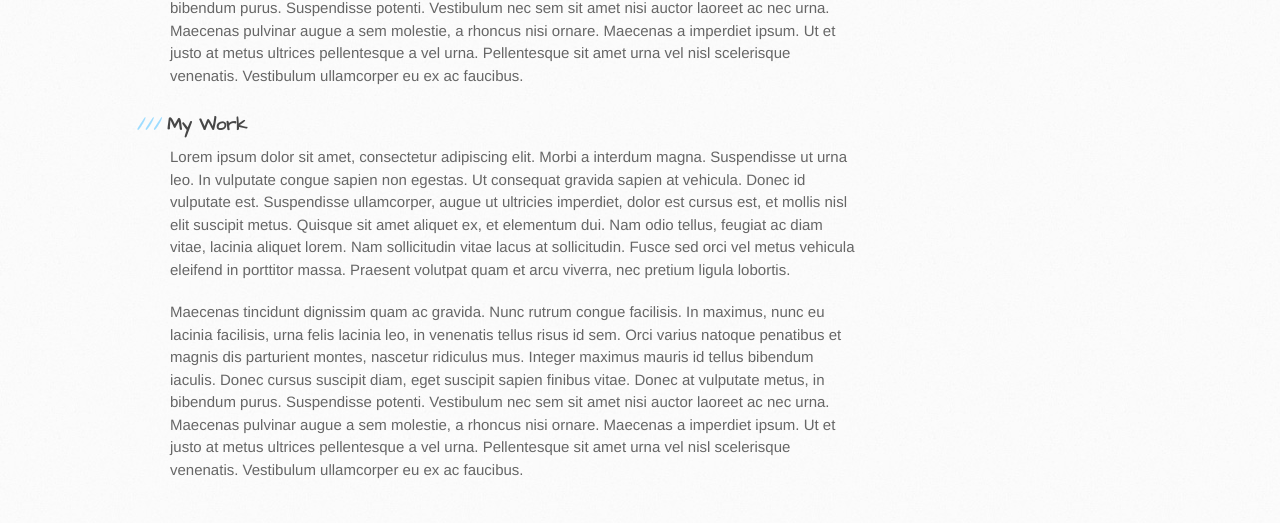
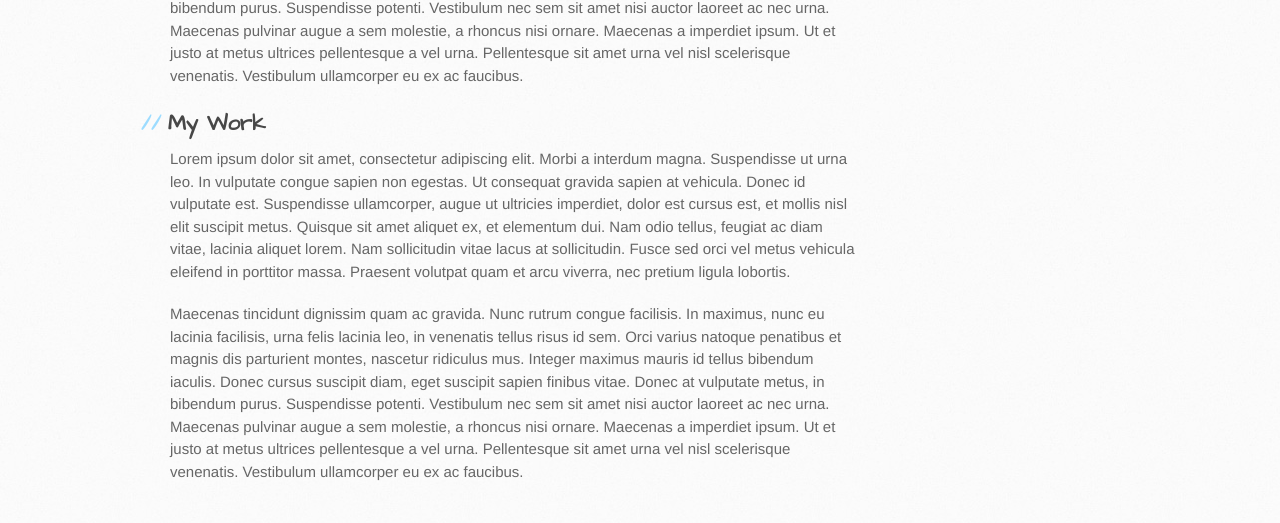
Before and after one commit to Sugrc1/Sugrc1.github.io, a Jekyll site: the page built from index.md, in a window 1280 px wide. Shown: the part 939-1462 px from the top of the page. Built offline with Jekyll 4.4.1, drawn with Linux system fonts in a browser that asks for light colours; our own code applies the rules of GitHub Pages for plain Markdown files.

```diff
--- a/index.md
+++ b/index.md
@@ -13,7 +13,7 @@ Lorem ipsum dolor sit amet, consectetur adipiscing elit. Morbi a interdum magna.
 Maecenas tincidunt dignissim quam ac gravida. Nunc rutrum congue facilisis. In maximus, nunc eu lacinia facilisis, urna felis lacinia leo, in venenatis tellus risus id sem. Orci varius natoque penatibus et magnis dis parturient montes, nascetur ridiculus mus. Integer maximus mauris id tellus bibendum iaculis. Donec cursus suscipit diam, eget suscipit sapien finibus vitae. Donec at vulputate metus, in bibendum purus. Suspendisse potenti. Vestibulum nec sem sit amet nisi auctor laoreet ac nec urna. Maecenas pulvinar augue a sem molestie, a rhoncus nisi ornare. Maecenas a imperdiet ipsum. Ut et justo at metus ultrices pellentesque a vel urna. Pellentesque sit amet urna vel nisl scelerisque venenatis. Vestibulum ullamcorper eu ex ac faucibus.
 
 
-### [](#header-2)My Work
+## [](#header-2)My Work
 
 Lorem ipsum dolor sit amet, consectetur adipiscing elit. Morbi a interdum magna. Suspendisse ut urna leo. In vulputate congue sapien non egestas. Ut consequat gravida sapien at vehicula. Donec id vulputate est. Suspendisse ullamcorper, augue ut ultricies imperdiet, dolor est cursus est, et mollis nisl elit suscipit metus. Quisque sit amet aliquet ex, et elementum dui. Nam odio tellus, feugiat ac diam vitae, lacinia aliquet lorem. Nam sollicitudin vitae lacus at sollicitudin. Fusce sed orci vel metus vehicula eleifend in porttitor massa. Praesent volutpat quam et arcu viverra, nec pretium ligula lobortis.
 
```
